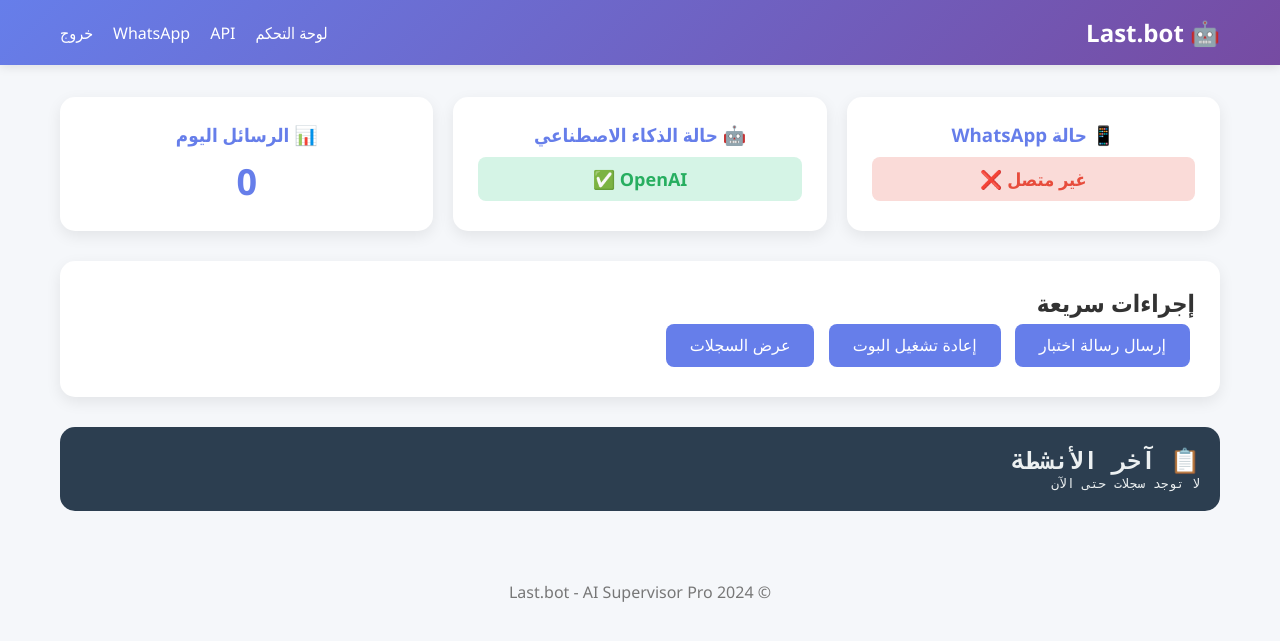
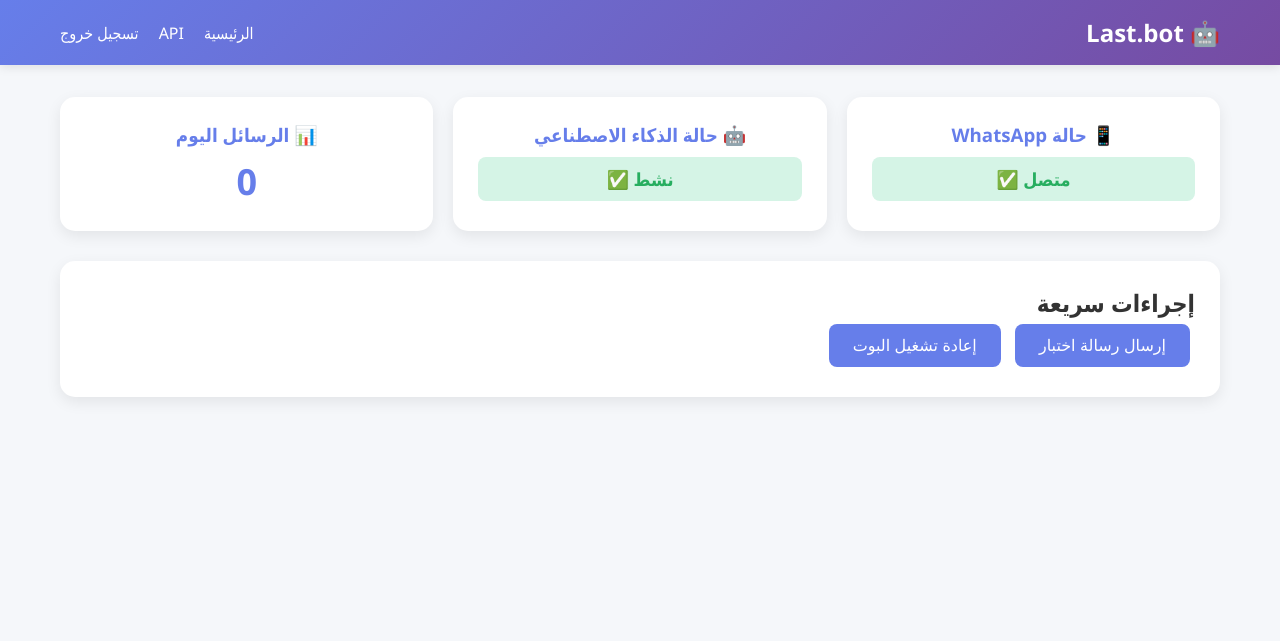
Before and after one commit to shadicori-alt/Last.bot, a Flask app: template web/templates/dashboard.html in a window 1280 px wide. Shown: the top 641 px of the page. Run offline with Flask 3, Linux system fonts and the light colour scheme; the template is opened without the code that fills it, so the values that code supplies are empty; the visitor is signed in with stand-in values (Sample User, id 1).

Commit message:
Update dashboard.html

```diff
--- a/web/templates/dashboard.html
+++ b/web/templates/dashboard.html
@@ -1,25 +1,37 @@
-{% extends "layout.html" %}
+<!DOCTYPE html>
+<html lang="ar" dir="rtl">
+<head>
+    <meta charset="UTF-8">
+    <title>لوحة التحكم - Last.bot</title>
+    <link rel="stylesheet" href="{{ url_for('static', filename='css/style.css') }}">
+</head>
+<body>
+    <nav class="navbar">
+        <div class="nav-container">
+            <h2>🤖 Last.bot</h2>
+            <ul class="nav-menu">
+                <li><a href="/dashboard">الرئيسية</a></li>
+                <li><a href="/api/docs">API</a></li>
+                <li><a href="/logout">تسجيل خروج</a></li>
+            </ul>
+        </div>
+    </nav>
 
-{% block title %}لوحة التحكم - Last.bot{% endblock %}
-
-{% block content %}
-<div class="dashboard-container">
+    <div class="main-content">
         <div class="stats-grid">
             <div class="stat-card">
                 <h3>📱 حالة WhatsApp</h3>
-            <p class="status {% if whatsapp_status %}active{% else %}inactive{% endif %}">
-                {% if whatsapp_status %}متصل ✅{% else %}غير متصل ❌{% endif %}
-            </p>
+                <p class="status active">متصل ✅</p>
             </div>
 
             <div class="stat-card">
                 <h3>🤖 حالة الذكاء الاصطناعي</h3>
-            <p class="status active">OpenAI ✅</p>
+                <p class="status active">نشط ✅</p>
             </div>
 
             <div class="stat-card">
                 <h3>📊 الرسائل اليوم</h3>
-            <p class="number">{{ message_count|default(0) }}</p>
+                <p class="number">0</p>
             </div>
         </div>
 
@@ -27,54 +39,7 @@
             <h2>إجراءات سريعة</h2>
             <button onclick="sendTestMessage()">إرسال رسالة اختبار</button>
             <button onclick="reloadBot()">إعادة تشغيل البوت</button>
-        <button onclick="viewLogs()">عرض السجلات</button>
-    </div>
-
-    <div class="logs-section">
-        <h2>📋 آخر الأنشطة</h2>
-        <pre id="logs">{{ logs|default('لا توجد سجلات حتى الآن')|escape }}</pre>
         </div>
     </div>
-
-<script>
-function sendTestMessage() {
-    fetch('/api/test-message', {
-        method: 'POST',
-        headers: {
-            'Content-Type': 'application/json',
-            'X-CSRF-Token': '{{ csrf_token() }}'
-        }
-    })
-    .then(r => r.json())
-    .then(data => {
-        alert(data.message || data.error);
-    })
-    .catch(error => {
-        alert('خطأ في الإرسال: ' + error);
-    });
-}
-
-function reloadBot() {
-    if(confirm('هل أنت متأكد من إعادة التشغيل؟')) {
-        fetch('/api/restart', {
-            method: 'POST',
-            headers: {
-                'Content-Type': 'application/json',
-                'X-CSRF-Token': '{{ csrf_token() }}'
-            }
-        })
-        .then(() => {
-            alert('تم إعادة التشغيل بنجاح');
-            location.reload();
-        })
-        .catch(error => {
-            alert('خطأ في إعادة التشغيل: ' + error);
-        });
-    }
-}
-
-function viewLogs() {
-    window.open('/api/logs', '_blank');
-}
-</script>
-{% endblock %}
+</body>
+</html>
```
Lines whose indentation alone changed are shown as unchanged.
